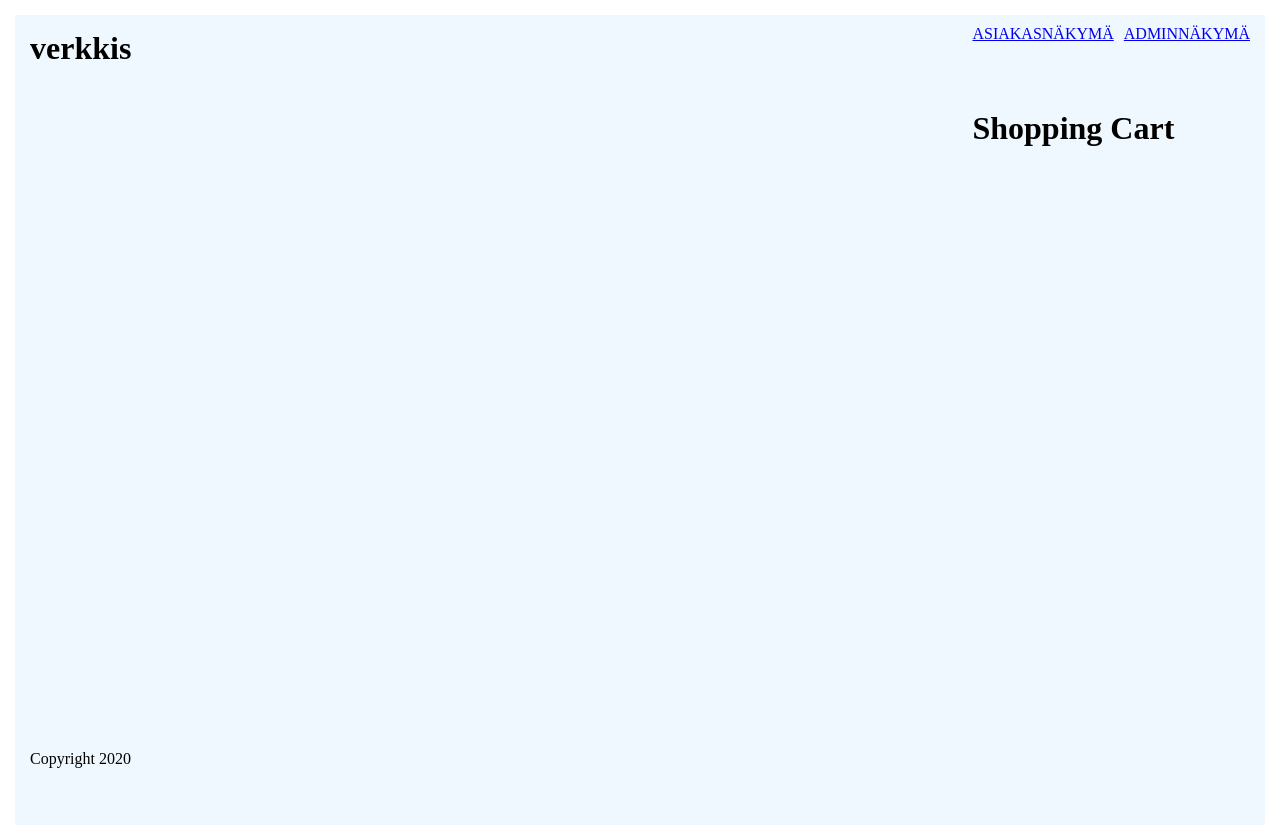
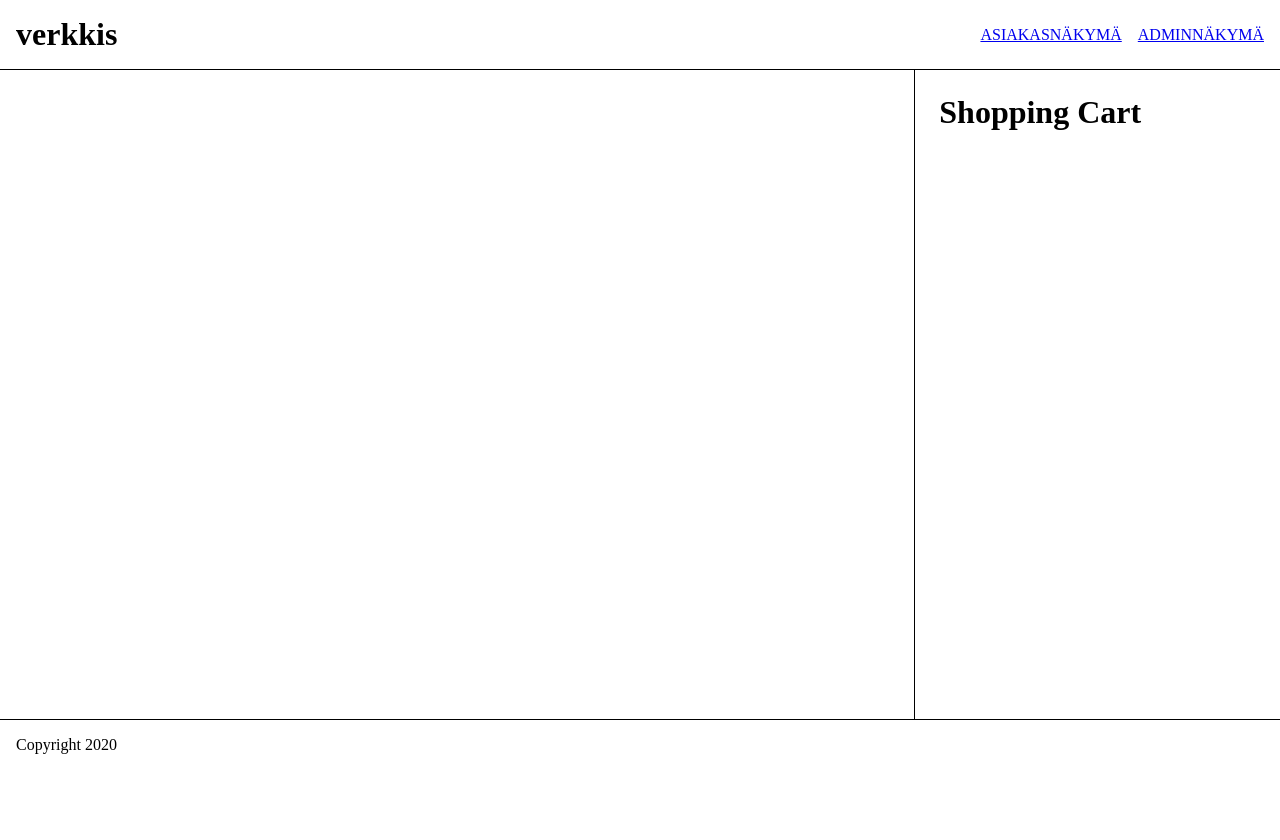
Before and after one commit to caldre/shoppinglist, a React (Create React App) app: page / in a window 1280 px wide. After the commit the page ends 800 px from the top, so only its background shows below. Built offline with nearby package versions, Linux system fonts and the light colour scheme; a web font is replaced by a local one.

Commit message:
brushed up some css

```diff
--- a/src/App.css
+++ b/src/App.css
@@ -1,28 +1,46 @@
 * {
   margin: 0px;
-  padding: 5px;
+  padding: 0.5em;
   border: 0px solid black;
   font-family: "Baloo Chettan 2", cursive;
 }
 
+html {
+  padding: 0;
+}
+
+body {
+  padding: 0;
+}
+
+#root {
+  padding: 0;
+}
+
 .grid-container {
+  padding: 0;
   display: grid;
   grid-template-areas:
-    "a b"
+    "a a"
     "c d"
     "e e";
-  grid-template-columns: 5fr 1fr;
-  grid-template-rows: 1fr 8fr 1fr;
+  grid-template-columns: 5fr 2fr;
+  grid-template-rows: 0.2fr 8fr 1fr;
   height: 100vh;
-  background-color: aliceblue;
 }
 
 .header {
+  padding: 0;
   grid-area: a;
+  border-bottom: 1px solid black;
+  display: flex;
+  flex-direction: row;
+  justify-content: space-between;
+  align-items: center;
 }
 
 .navbar {
-  grid-area: b;
+  grid-area: a;
 }
 
 .store-container {
@@ -31,18 +49,38 @@
 
 .shopping-cart-container {
   grid-area: d;
+  border-left: 1px solid black;
 }
 
 .shopping-cart-row {
   display: flex;
+  flex-direction: row;
+  justify-content: space-between;
 }
 
-.shopping-cart-row > input {
-  width: 1.5em;
+.cart-item-name {
+  flex-grow: 6;
 }
+
+.cart-item-quantity {
+  width: 2em;
+  text-align: end;
+}
+
+/* .shopping-cart-row:nth-child(2) {
+}
+.shopping-cart-row:nth-child(3) {
+}
+.shopping-cart-row:nth-child(4) {
+}
+.shopping-cart-row:nth-child(5) {
+}
+.shopping-cart-row:nth-child(6) {
+} */
 
 .footer {
   grid-area: e;
+  border-top: 1px solid black;
 }
 
 .add-display {
--- a/src/App.js
+++ b/src/App.js
@@ -2,7 +2,6 @@ import React from "react";
 import { BrowserRouter as Router, Route } from "react-router-dom";
 
 import Header from "./layout/Header";
-import Navbar from "./layout/Navbar";
 import Footer from "./layout/Footer";
 import SideContainer from "./layout/SideContainer";
 
@@ -16,7 +15,6 @@ function App() {
     <Router>
       <div className="grid-container">
         <Header />
-        <Navbar />
         <SideContainer></SideContainer>
         <Route exact path="/admin" component={AddItem} />
         <Route exact path="/" component={ShoppingCart} />
--- a/src/components/ShoppingCartItem.js
+++ b/src/components/ShoppingCartItem.js
@@ -12,8 +12,10 @@ const ShoppingCartItem = props => {
 
   return (
     <div className="shopping-cart-row">
-      <h3>{name}</h3>
+      <h3 className="cart-item-name">{name}</h3>
+      <p className="cart-item-price">{price}€ / kpl</p>
       <button
+        className="cart-item-button"
         onClick={() => {
           props.shoppingCartDecrease(id);
         }}
@@ -23,16 +25,18 @@ const ShoppingCartItem = props => {
       <input
         value={quantity}
         onChange={() => changeQuantityInInput()}
-        className="shopping-cart-item-quantity"
+        className="cart-item-quantity"
       ></input>
       <button
+        className="cart-item-button"
         style={{ cursor: "pointer" }}
         onClick={() => props.shoppingCartIncrease(id)}
       >
         +
       </button>
-      <p>{price * quantity}</p>
+      <p className="cart-item-quantity">{price * quantity}€</p>
       <button
+        className="cart-item-button"
         style={{ cursor: "pointer" }}
         onClick={() => {
           props.shoppingCartRemove(id);
--- a/src/layout/Header.js
+++ b/src/layout/Header.js
@@ -1,11 +1,19 @@
 import React from "react";
+import Navbar from "./Navbar";
+
+import { connect } from "react-redux";
 
 const Header = props => {
   return (
     <div className="header">
       <h1>verkkis</h1>
+      <Navbar />
     </div>
   );
 };
 
-export default Header;
+const mapStateToProps = state => {
+  return { UIState: state.UIReducer };
+};
+
+export default connect(mapStateToProps)(Header);
--- a/src/reducers/index.js
+++ b/src/reducers/index.js
@@ -5,14 +5,14 @@ const shoppingCartReducer = (shoppingCartList = [], action) => {
   let indexOfItem;
   switch (action.type) {
     case "SHOPPING_CART_INCREASE":
-      console.log("Increasing quantity");
+      console.log("REDUCER: Increasing quantity");
       shoppingCartList.forEach(cartItem => arrayOfIds.push(cartItem.id));
       indexOfItem = arrayOfIds.indexOf(action.payload);
       shoppingCartList[indexOfItem].quantity++;
       return [...shoppingCartList];
 
     case "SHOPPING_CART_DECREASE":
-      console.log("Decreasing quantity");
+      console.log("REDUCER: Decreasing quantity");
       shoppingCartList.forEach(cartItem => arrayOfIds.push(cartItem.id));
       indexOfItem = arrayOfIds.indexOf(action.payload);
 
@@ -27,22 +27,26 @@ const shoppingCartReducer = (shoppingCartList = [], action) => {
       return [...shoppingCartList];
 
     case "SHOPPING_CART_ADD":
-      console.log("Adding new item to cart");
-
       shoppingCartList.forEach(cartItem => arrayOfIds.push(cartItem.id));
       indexOfItem = arrayOfIds.indexOf(action.payload.id);
 
       if (indexOfItem === -1) {
+        console.log("REDUCER: Adding new item to cart");
         return [...shoppingCartList, action.payload];
       }
 
-      return [...shoppingCartList];
+      const newAction = {
+        type: "SHOPPING_CART_INCREASE",
+        payload: action.payload.id
+      };
+
+      return shoppingCartReducer(shoppingCartList, newAction);
 
     case "SHOPPING_CART_REMOVE":
-      console.log("Removing item from cart");
       const newState = shoppingCartList.filter(
         item => item.id !== action.payload
       );
+      console.log("REDUCER: Removing item from cart");
       return [...newState];
     default:
       return shoppingCartList;
@@ -52,10 +56,10 @@ const shoppingCartReducer = (shoppingCartList = [], action) => {
 const storeReducer = (storeList = [], action) => {
   switch (action.type) {
     case "ADD_ITEM":
-      console.log("Adding item to store");
+      console.log("REDUCER: Adding item to store");
       return [...storeList, action.payload];
     case "REMOVE_ITEM":
-      console.log("Removing item from store");
+      console.log("REDUCER: Removing item from store");
       return storeList.filter(item => item.id !== action.payload.id);
     default:
       return storeList;
```
